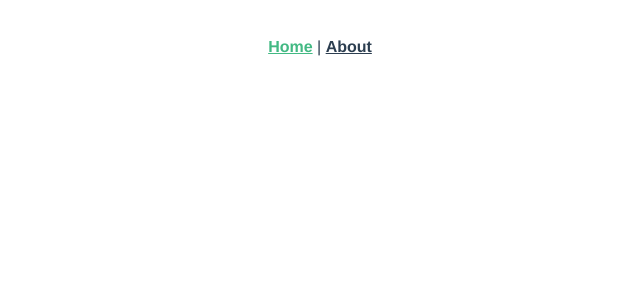
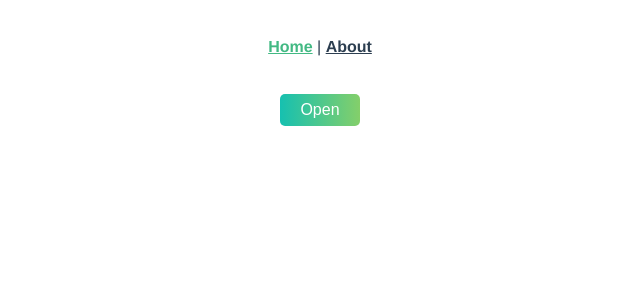
Before and after one commit to jstrother/animating-vue, a Vue app: page / in a window 1280 px wide. Shown: the top 300 px of the page, without its empty margins (320-960 px from the left). Built offline with nearby package versions, Linux system fonts and the light colour scheme.

Commit message:
Updated: App.vue & Home.vue

```diff
--- a/src/App.vue
+++ b/src/App.vue
@@ -10,11 +10,24 @@
 
 <style>
 #app {
-  font-family: Avenir, Helvetica, Arial, sans-serif;
+  font-family: 'Avenir', Helvetica, Arial, sans-serif;
   -webkit-font-smoothing: antialiased;
   -moz-osx-font-smoothing: grayscale;
   text-align: center;
   color: #2c3e50;
+}
+
+button {
+  width: 5em;
+  height: 2em;
+  margin: 0.5em;
+  border-radius: 5px;
+  background: linear-gradient(to right, #16c0b0, #84cf6a);
+  font-size: 1em;
+  color: white;
+  border: none;
+  outline: none;
+  cursor: pointer;
 }
 
 #nav {
@@ -29,4 +42,14 @@
 #nav a.router-link-exact-active {
   color: #42b983;
 }
+
+.modal {
+  width: 250px;
+  height: 200px;
+  padding: 10px;
+  margin: 0 auto;
+  margin-top: 20px;
+  border-radius: 2%;
+  background-color: #e0e0e0;
+}
 </style>
--- a/src/views/Home.vue
+++ b/src/views/Home.vue
@@ -1,9 +1,25 @@
 <template>
-  <div></div>
+  <div>
+    <button @click="toggleModal">Open</button>
+    <div v-if="isOpen" class="modal">
+      <button @click="toggleModal">Close</button>
+    </div>
+  </div>
 </template>
 
 <script>
-export default {};
+export default {
+  data() {
+    return {
+      isOpen: false,
+    };
+  },
+  methods: {
+    toggalModal() {
+      this.isOpen = !this.isOpen;
+    },
+  },
+};
 </script>
 
 <style lang="scss" scoped></style>
```
